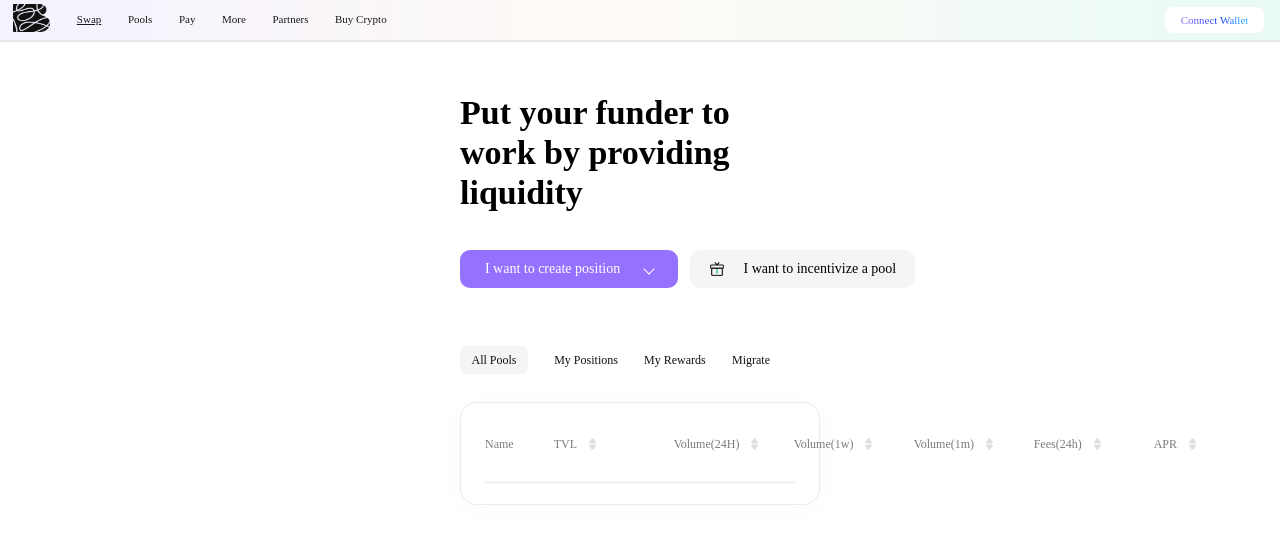
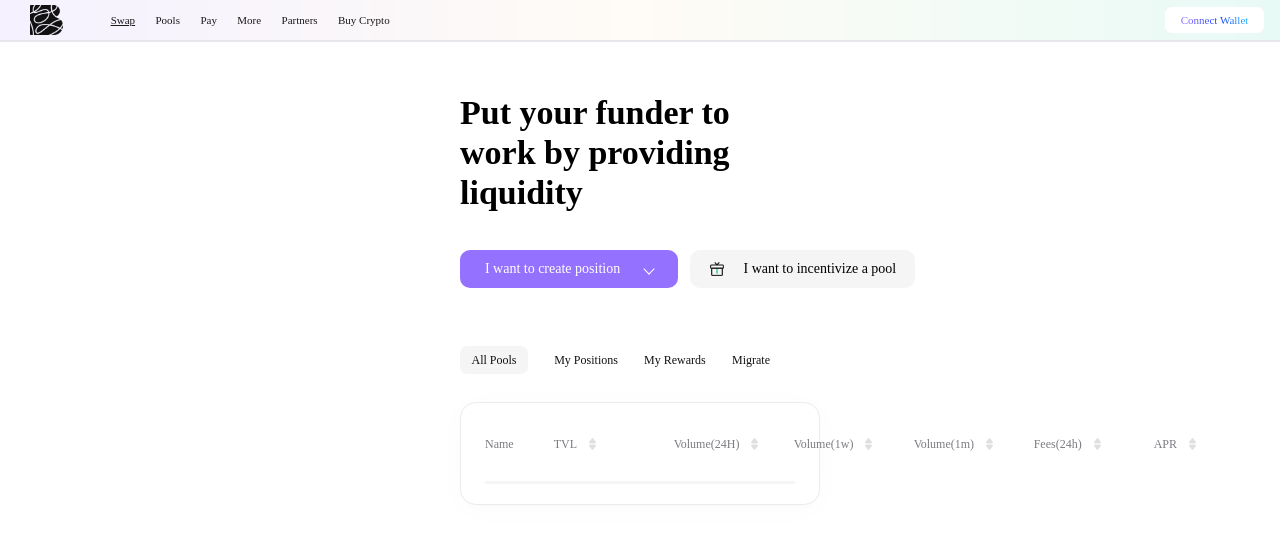
Before and after one commit to WaaaghLabs/binguofront_demo, a plain HTML site: page pool.html in a window 1280 px wide. Drawn offline with Linux system fonts and the light colour scheme; files whose address does not match are found by name.

Commit message:
fix:logo被压缩

```diff
--- a/index.css
+++ b/index.css
@@ -27,6 +27,7 @@ body {
 }
 
 .header-left {
+  height: 40px;
   width: 25rem;
   display: flex;
   align-items: center;
@@ -61,10 +62,16 @@ body {
   border: 1px solid #e5e7eb;
   width: 100%;
 }
-
+.logo-bg {
+  display: flex;
+  justify-content: start;
+  align-items: center;
+  width: 60px;
+  margin-left: 20px;
+}
 .image-logo {
-  width: 36.99px;
-  height: 27.33px;
+  width: 33px;
+  height: 30px;
   opacity: 1;
 }
 .header-text {
--- a/pool.css
+++ b/pool.css
@@ -28,6 +28,7 @@ body {
 }
 
 .header-left {
+  height: 40px;
   width: 25rem;
   display: flex;
   align-items: center;
@@ -61,10 +62,16 @@ body {
   border: 1px solid #e5e7eb;
   width: 100%;
 }
-
+.logo-bg {
+  display: flex;
+  justify-content: start;
+  align-items: start;
+  width: 60px;
+  margin-left: 20px;
+}
 .image-logo {
-  width: 36.99px;
-  height: 27.33px;
+  width: 33px;
+  height: 30px;
   opacity: 1;
 }
 .header-text {
@@ -270,8 +277,7 @@ body {
   align-items: center;
   justify-content: center;
 }
-.icon-1 {
-}
+
 .change-img-bg-2 {
   position: absolute;
   top: 0px;
--- a/pool.html
+++ b/pool.html
@@ -10,13 +10,8 @@
     <div class="masked">
       <div class="header">
         <div class="header-left">
-          <a href="./index.html">
-            <img
-              src="./assets-picture/联集 3.png"
-              class="image-logo"
-              alt=""
-              class="logo"
-              lin
+          <a href="./index.html" class="logo-bg">
+            <img src="./assets-picture/联集 3.png" class="image-logo"
           /></a>
           <a class="header-text" href="./index.html">Swap</a>
           <div class="header-text">Pools</div>
```
Also changed, not shown: index.html (+2 -7 lines).
